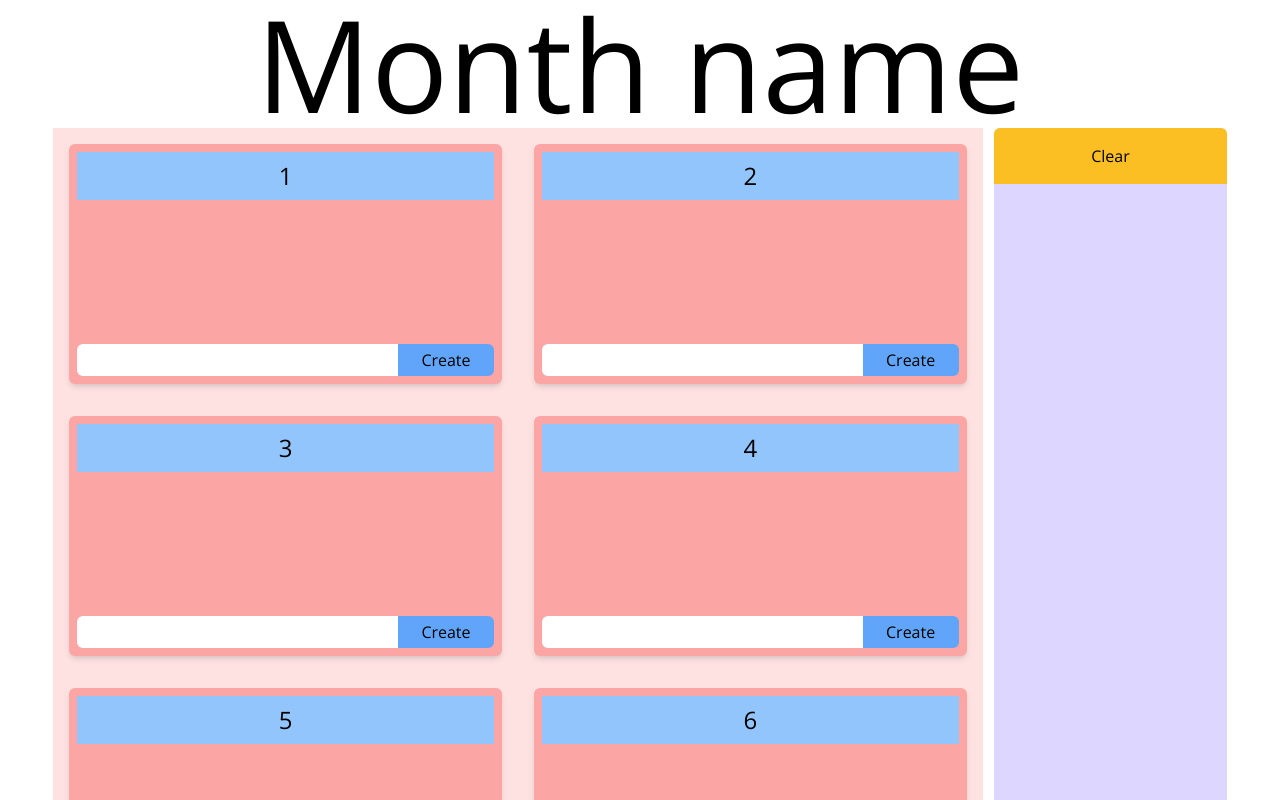
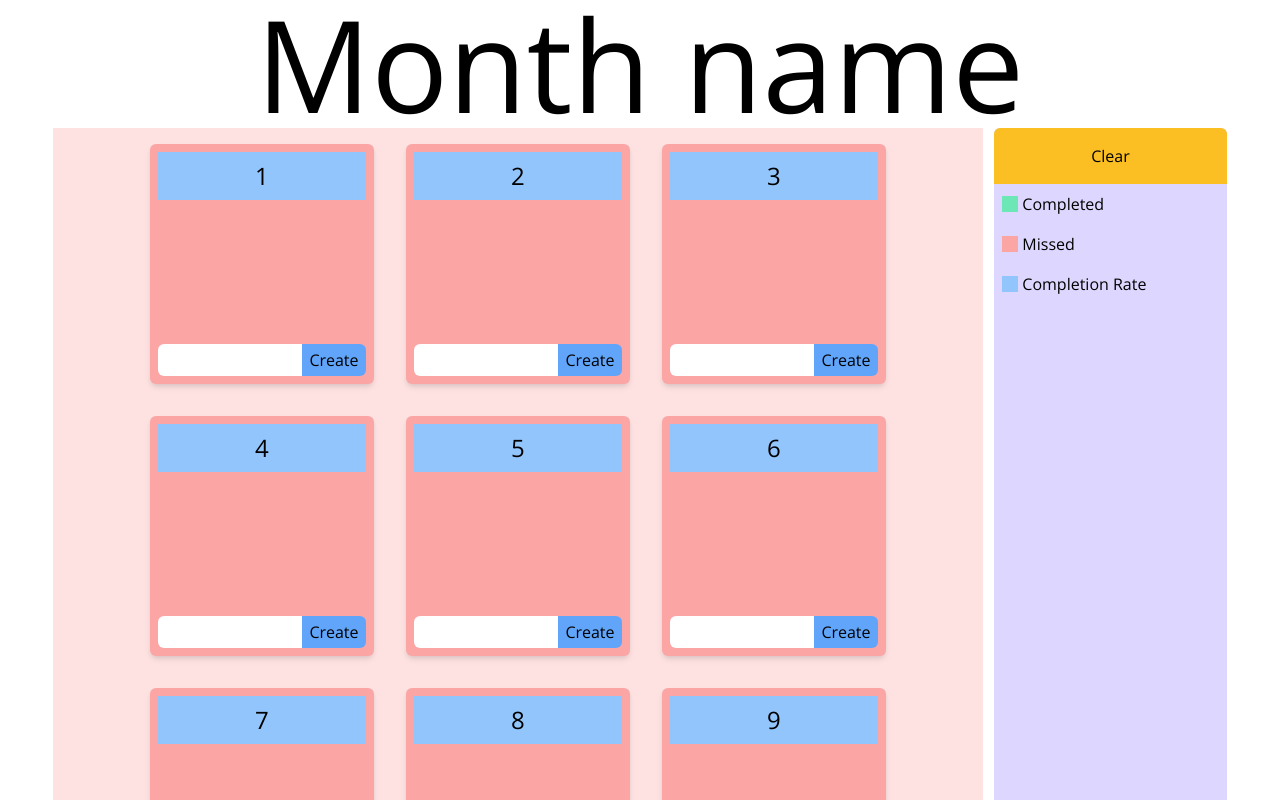
Before and after one commit to ArtisGulbis/MonthPlanner, a React (Create React App) app: page / in a window 1280 px wide. Shown: the top 800 px of the page. Built offline with nearby package versions, Linux system fonts and the light colour scheme.

Commit message:
layout and styles improved

```diff
--- a/src/App.css
+++ b/src/App.css
@@ -1,5 +1,5 @@
 .min-width {
-  min-width: 6rem;
+  min-width: 4rem;
 }
 
 body {
--- a/src/App.tsx
+++ b/src/App.tsx
@@ -20,8 +20,8 @@ function App() {
   return (
     <>
       <h1 className="text-9xl text-center">Month name</h1>
-      <div className="container w-11/12 m-auto ">
-        <div className="flex justify-start flex-wrap bg-red-100">
+      <div className="container w-11/12 m-auto">
+        <div className="flex justify-center flex-wrap bg-red-100">
           {days.map((day) => (
             <DayComponent key={day.id} day={day} habits={day.habits} />
           ))}
--- a/src/components/DayComponent.tsx
+++ b/src/components/DayComponent.tsx
@@ -15,9 +15,10 @@ interface Props {
 const DayComponent = ({ day, habits }: Props) => {
   const { habitStore, statisticsStore } = useStore();
   const { addHabit } = habitStore;
+  const { addToStats } = statisticsStore;
 
   return (
-    <div className="bg-red-300 m-4 p-2 w-58 h-auto min-height flex flex-col justify-between flex-grow rounded-md shadow-md">
+    <div className="bg-red-300 m-4 p-2 w-56 h-auto min-height flex flex-col justify-between rounded-md shadow-md">
       <h1 className="bg-blue-300 text-center pt-2 pb-2 text-2xl">
         {day.dayNumber}
       </h1>
@@ -36,11 +37,11 @@ const DayComponent = ({ day, habits }: Props) => {
             id: uuidv4(),
           };
           addHabit(day.id, habit);
-          statisticsStore.addToStats(habit);
+          addToStats(habit);
           resetForm();
         }}
       >
-        {({ isSubmitting }) => (
+        {() => (
           <Form className="h-8 text-center self-center w-full flex mt-2">
             <Field
               name="habitName"
@@ -49,7 +50,7 @@ const DayComponent = ({ day, habits }: Props) => {
             <button
               datatype="create"
               type="submit"
-              className="min-width setl-center bg-blue-400 w-auto flex-grow-0 rounded-r-md font-light"
+              className="min-width bg-blue-400 w-auto flex-grow-0 rounded-r-md font-light"
             >
               Create
             </button>
--- a/src/components/HabitComponent.tsx
+++ b/src/components/HabitComponent.tsx
@@ -33,14 +33,14 @@ const HabitComponent = ({ habit }: Props) => {
         }}
       />
       <p
-        className={`capitalize text-l font-light w-full ${
+        className={`capitalize text-sm font-light w-full ${
           habit.completed && 'line-through'
         }`}
       >
         {habit.habitName}
       </p>
       <button
-        className="ml-auto bg-red-400 p-2 pl-4 pr-4 rounded-r-md hover:bg-red-200"
+        className="ml-auto text-sm bg-red-400 p-1 pl-2 pr-2 rounded-r-md hover:bg-red-200"
         onClick={(e) => {
           reduceCompletedCount(habit);
           reduceHabitCount(habit);
--- /dev/null
+++ b/src/components/LegendComponent.tsx
@@ -0,0 +1,17 @@
+import React from 'react';
+
+interface Props {
+  color: string;
+  text: string;
+}
+
+const LegendComponent = ({ color, text }: Props) => {
+  return (
+    <div className="flex flex-row items-center m-2 ">
+      <div className={`w-4 h-4 bg-${color}-300 mr-1`}></div>
+      <p>{text}</p>
+    </div>
+  );
+};
+
+export default LegendComponent;
--- a/src/components/StatisticsComponent.tsx
+++ b/src/components/StatisticsComponent.tsx
@@ -2,6 +2,7 @@ import { observer } from 'mobx-react-lite';
 import React from 'react';
 import { useStore } from '../stores/store';
 import { clearLocalStorage } from '../utils/utils';
+import LegendComponent from './LegendComponent';
 
 const StatisticsComponent = () => {
   const { statisticsStore } = useStore();
@@ -13,6 +14,11 @@ const StatisticsComponent = () => {
       >
         Clear
       </button>
+      <div className="flex flex-col">
+        <LegendComponent text="Completed" color="green" />
+        <LegendComponent text="Missed" color="red" />
+        <LegendComponent text="Completion Rate" color="blue" />
+      </div>
       {statisticsStore.habits.map(
         ({ habit: { habitName, id }, toDo, completed }) => (
           <div
--- a/src/stores/habitStore.ts
+++ b/src/stores/habitStore.ts
@@ -70,13 +70,14 @@ export default class HabitStore {
       const habitIndex = this.days[dayIndex].habits.findIndex(
         (el) => el.id === habitId
       );
-      // const index =
       this.days[dayIndex].habits.splice(habitIndex, 1);
-      // day.habits.splice(index, 1);
-      // this.days = this.days.map((d) =>
-      //   d.id === dayId ? { ...day!, habits: day!.habits } : d
-      // );
       saveToStorage<Day[]>(DAYS, this.days);
     }
   };
+
+  clearHabits = () => {
+    this.days.splice(0, this.days.length);
+    this.generateDays();
+    saveToStorage<Day[]>(DAYS, this.days);
+  };
 }
--- a/src/stores/monthStore.ts
+++ b/src/stores/monthStore.ts
@@ -40,4 +40,10 @@ export default class MonthStore {
   setNewMonth = () => {
     this.currentMonth = DateTime.now().monthLong;
   };
+
+  clearCurrentMonth = () => {
+    this.currentMonth = '';
+    this.reset = false;
+    this.init();
+  };
 }
--- a/src/stores/statisticsStore.ts
+++ b/src/stores/statisticsStore.ts
@@ -72,9 +72,15 @@ export default class StatisticsStore {
     const index = this.habits.findIndex(
       (el) => el.habit.habitName === habit.habitName
     );
-    if (this.habits[index]) {
+    if (this.habits[index] && this.habits[index].completed) {
       this.habits[index].completed--;
     }
     saveToStorage<Statistics>(STATISTICS, { habits: this.habits });
   };
+
+  clearStatistics = () => {
+    this.habits.splice(0, this.habits.length);
+    this.loadStatistics();
+    saveToStorage(STATISTICS, { habits: this.habits });
+  };
 }
--- a/src/utils/utils.ts
+++ b/src/utils/utils.ts
@@ -1,3 +1,5 @@
+// import { store } from '../stores/store';
+
 export const saveToStorage = <T>(key: string, data: T) => {
   window.localStorage.setItem(key, JSON.stringify(data));
 };
@@ -12,6 +14,10 @@ export const removeFromStorage = (key: string) => {
 
 export const clearLocalStorage = () => {
   window.localStorage.clear();
+  // store.habitStore.clearHabits();
+  // store.statisticsStore.clearStatistics();
+  // store.monthStore.clearCurrentMonth();
+  window.location.reload();
 };
 
 //key/-s for localstorage
```
